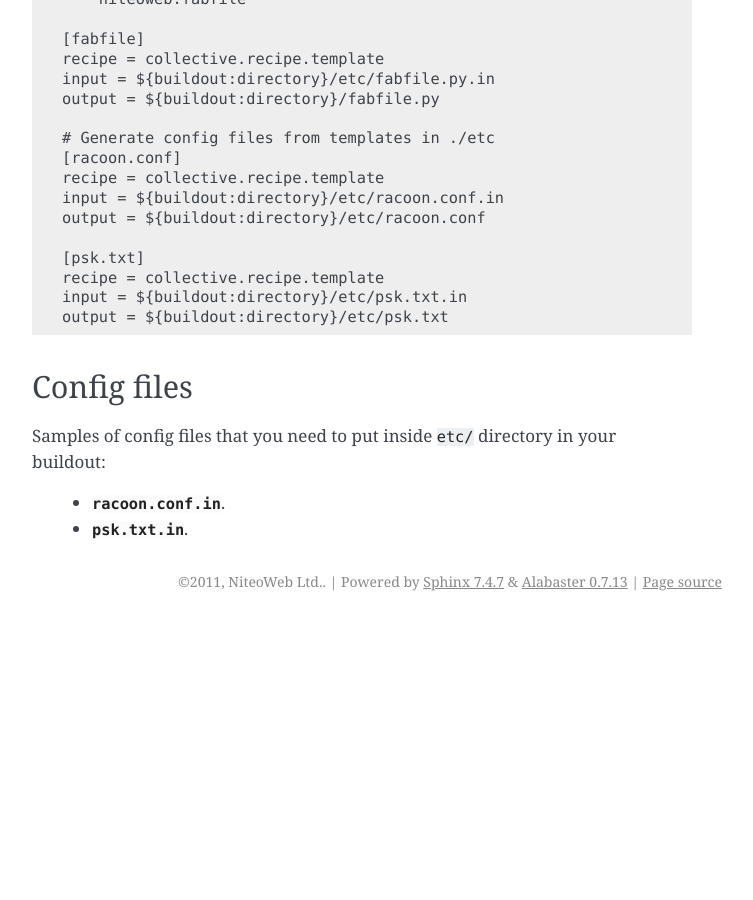
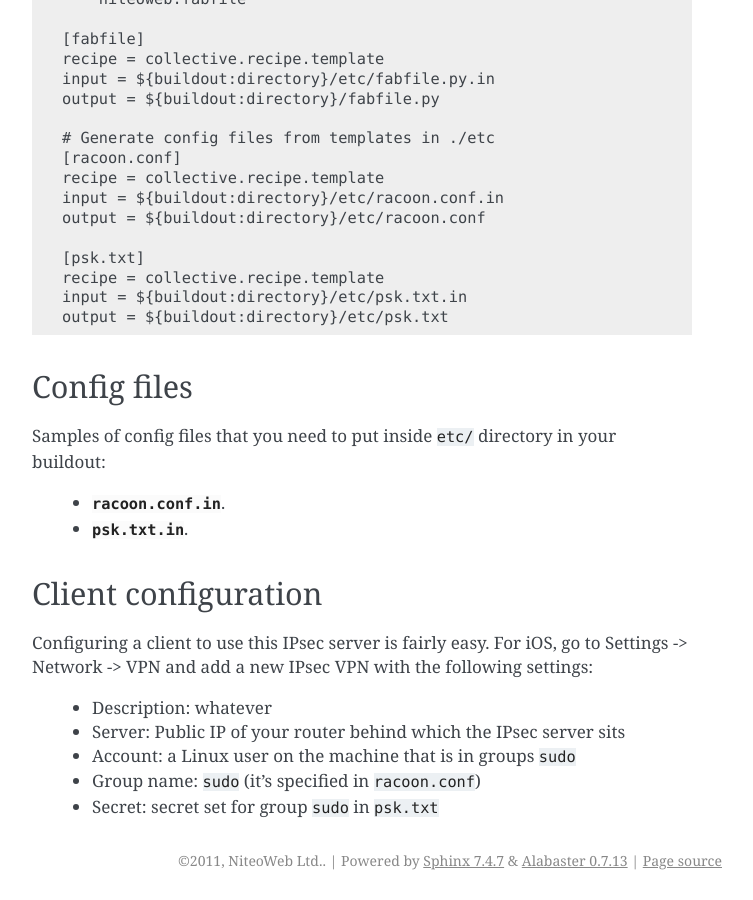
Before and after one commit to teamniteo/niteoweb.fabfile, a Sphinx documentation site: the page built from docs/ipsec.rst, in a window 1280 px wide and 900 px high, scrolled down 2097 px. Shown: the whole window, without its empty margins (388-1141 px from the left). Built offline with Sphinx 7.4.7, drawn with Linux system fonts in a browser that asks for light colours; before the commit the page ends 2718 px from its top, so only the background shows below that.

Commit message:
client configuration for IPsec

```diff
--- a/docs/ipsec.rst
+++ b/docs/ipsec.rst
@@ -129,3 +129,17 @@ buildout:
 
  * :download:`racoon.conf.in <etc/racoon.conf.in>`.
  * :download:`psk.txt.in <etc/psk.txt.in>`.
+
+
+Client configuration
+--------------------
+
+Configuring a client to use this IPsec server is fairly easy. For iOS,
+go to Settings -> Network -> VPN and add a new IPsec VPN with the following
+settings:
+
+ * Description: whatever
+ * Server: Public IP of your router behind which the IPsec server sits
+ * Account: a Linux user on the machine that is in groups ``sudo``
+ * Group name: ``sudo`` (it's specified in ``racoon.conf``)
+ * Secret: secret set for group ``sudo`` in ``psk.txt``
```
